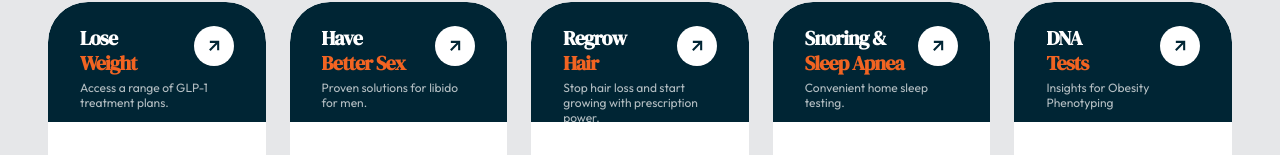
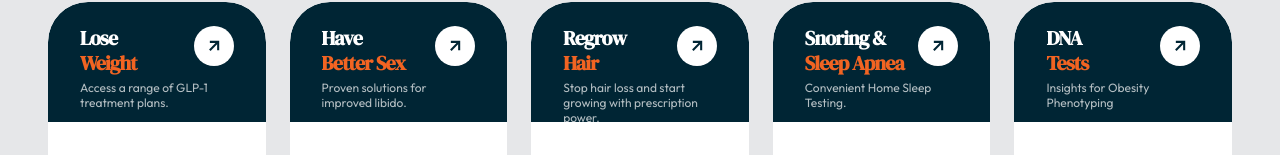
Before and after one commit to robsammonsdfw/embracemarket, a React (Vite) app: page / in a window 1280 px wide. Shown: the part 797-952 px from the top of the page. Built offline with nearby package versions, Linux system fonts and the light colour scheme; no server answers.

Commit message:
Update widget subtitles

```diff
--- a/components/Hero.tsx
+++ b/components/Hero.tsx
@@ -5,8 +5,8 @@ const Hero: React.FC = () => {
 
   const MAIN_WIDGETS = [
     { name: 'Lose Weight', path: `${SHOPIFY_BASE}/collections/weight-loss`, desc: 'Access a range of GLP-1 treatment plans.' },
-    { name: 'Have Better Sex', path: `${SHOPIFY_BASE}/collections/erectile-dysfunction`, desc: 'Clinically proven solutions for performance.' },
-    { name: 'Regrow Hair', path: `${SHOPIFY_BASE}/collections/hair-loss`, desc: 'Stop hair loss and start growing.' },
+    { name: 'Have Better Sex', path: `${SHOPIFY_BASE}/collections/erectile-dysfunction`, desc: 'Proven solutions for improved libido.' },
+    { name: 'Regrow Hair', path: `${SHOPIFY_BASE}/collections/hair-loss`, desc: 'Stop hair loss and start regrowing.' },
     { name: 'Sleep Health', path: `${SHOPIFY_BASE}/collections/sleep`, desc: 'Better rest for a better life.' },
     { name: 'Labs & DNA', path: `${SHOPIFY_BASE}/pages/dna-test-kits`, desc: 'Genetic insights for health.' },
   ];
--- a/components/HeroGrid.tsx
+++ b/components/HeroGrid.tsx
@@ -134,8 +134,8 @@ const HeroGrid: React.FC = () => {
                 </div>
 
                 <p className="text-xs leading-tight text-white/70 transition-all group-hover:text-white m-0">
-                  {group.id === 'sex' ? 'Proven solutions for libido for men.' :
-                   group.id === 'sleep' ? 'Convenient home sleep testing.' :
+                  {group.id === 'sex' ? 'Proven solutions for improved libido.' :
+                   group.id === 'sleep' ? 'Convenient Home Sleep Testing.' :
                    group.id === 'labs' ? 'Insights for Obesity Phenotyping' :
                    group.description}
                 </p>
```
